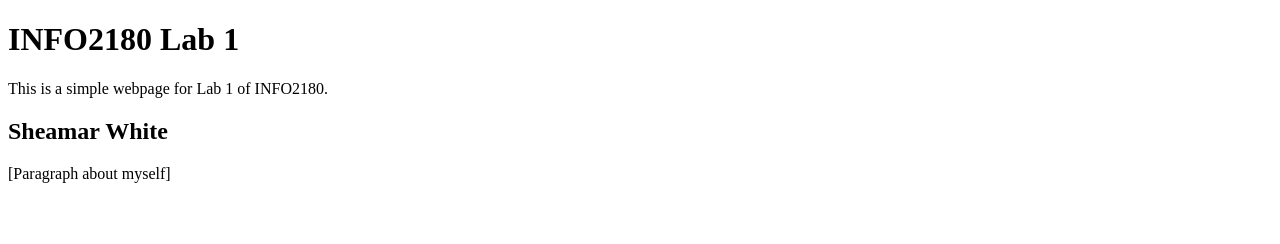
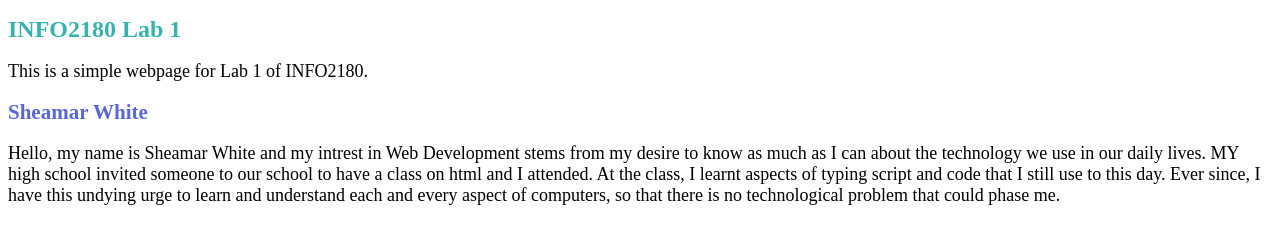
Before and after one commit to SheamarWhite/info2180-lab1, a plain HTML site: page index.html in a window 1280 px wide. Drawn offline with Linux system fonts and the light colour scheme.

Commit message:
Commited

```diff
--- a/index.html
+++ b/index.html
@@ -1,6 +1,7 @@
 <!DOCTYPE html>
 <html lang="en">
 <head>
+    <link rel="stylesheet" href="styles.css">
     <meta charset="UTF-8">
     <meta name="viewport" content="width=devicewidth, initial-scale=1.0">
     <meta http-equiv="X-UA-Compatible" content="ie=edge">
@@ -13,6 +14,6 @@
  </header>
  <main>
  <h2>Sheamar White</h2>
- <p>[Paragraph about myself]</p>
+ <p>Hello, my name is Sheamar White and my intrest in Web Development stems from my desire to know as much as I can about the technology we use in our daily lives. MY high school invited someone to our school to have a class on html and I attended. At the class, I learnt aspects of typing script and code that I still use to this day. Ever since, I have this undying urge to learn and understand each and every aspect of computers, so that there is no technological problem that could phase me.</p>
  </main>
  <footer>
--- /dev/null
+++ b/styles.css
@@ -0,0 +1,11 @@
+p {
+  font-size: 18px;
+}
+h1 {
+  color: #38B2AC;
+  font-size: 24px;
+}
+h2 {
+  color: #5A67D8;
+  font-size: 21px;
+}
```
